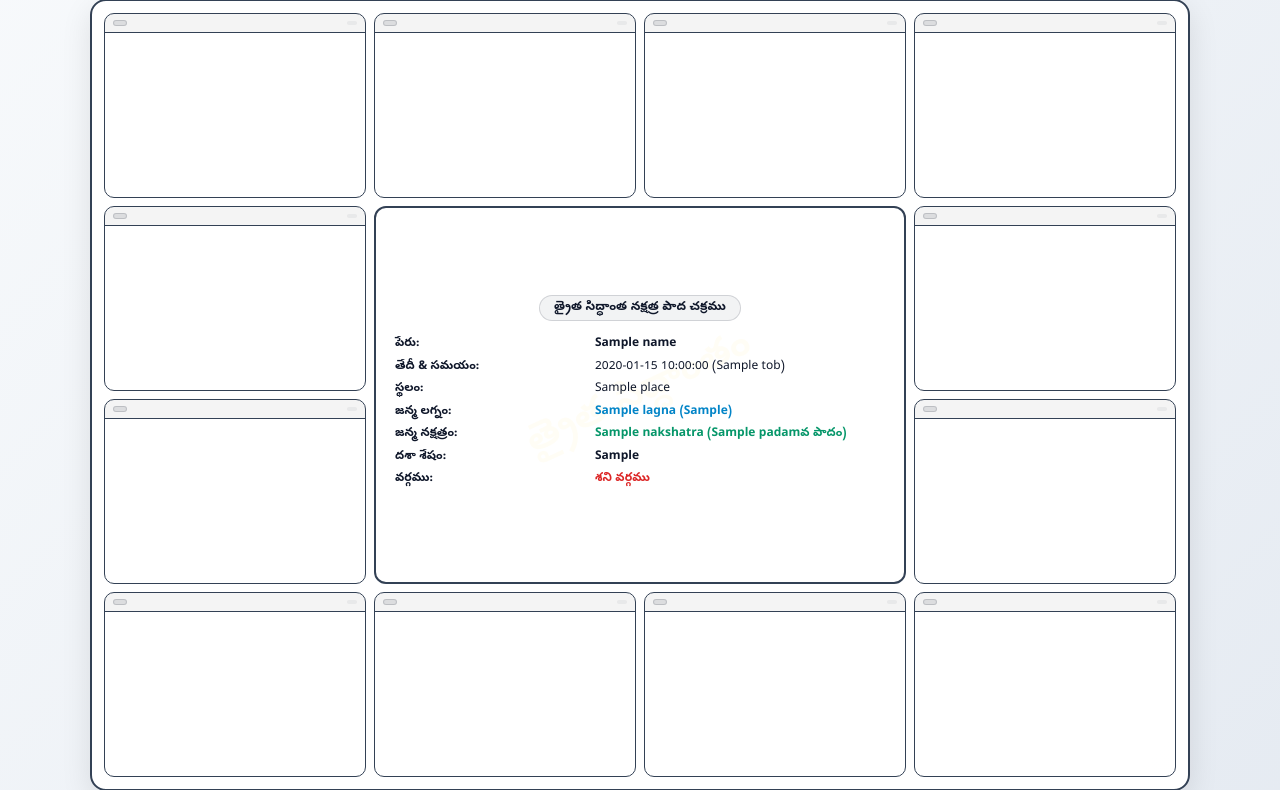
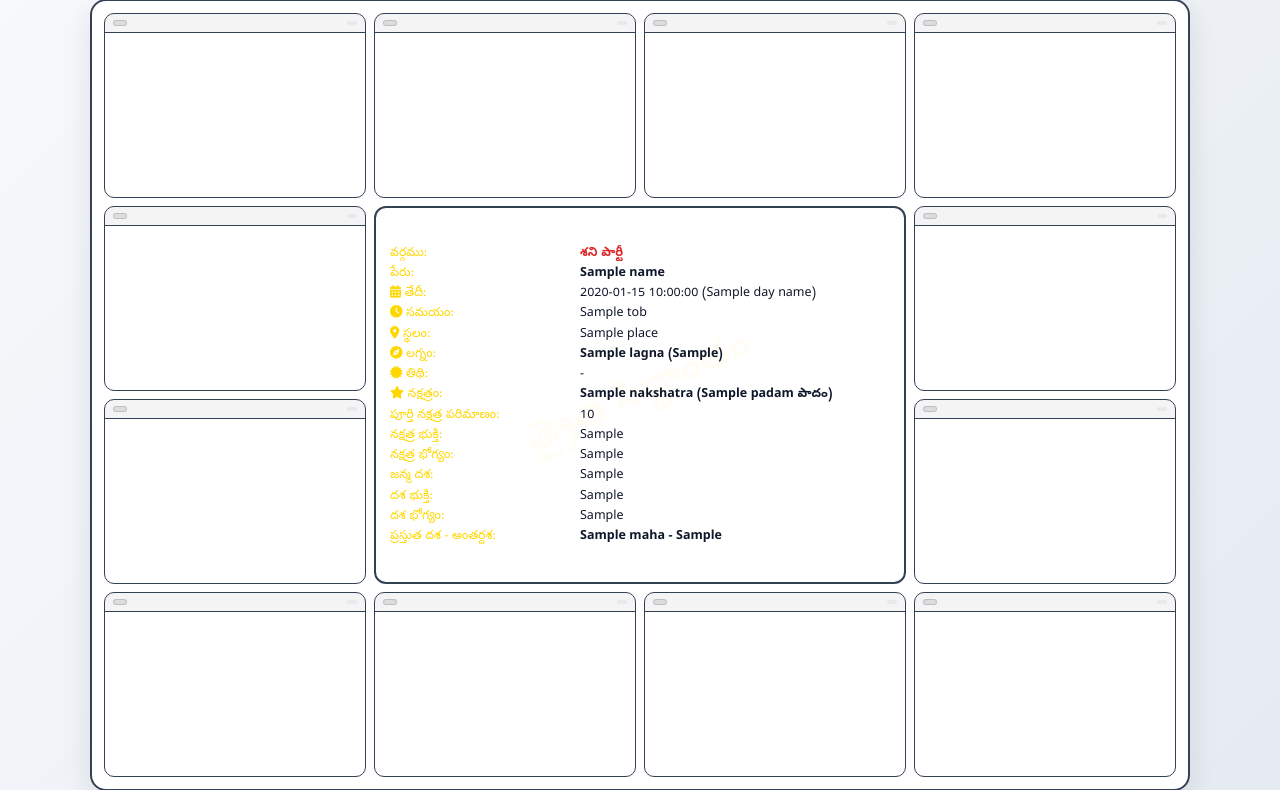
Before and after one commit to krishnareddysajjala0-pixel/YugAstro, a Flask app: template templates/nakshatra_chart.html in a window 1280 px wide. Shown: the part 164-954 px from the top of the page. Run offline with Flask 3, Linux system fonts and the light colour scheme; the template is opened without the code that fills it: most values are stand-ins (such as "Sample title", 1, 10 or a date in 2020); some libraries are stand-ins or nearby versions; some web fonts are replaced.

Commit message:
Show complete birth and dasha details in center box of nakshatra chart matching previous kundali

```diff
--- a/templates/nakshatra_chart.html
+++ b/templates/nakshatra_chart.html
@@ -842,44 +842,83 @@
       <!-- Row 2 -->
       {{ render_nak_box("కుంభం") }}
 
-      <!-- Center Box -->
+            <!-- Center Box -->
       <div class="center-box">
         <div class="center-content">
-          <span class="center-badge">{{ _('త్రైత సిద్ధాంత నక్షత్ర పాద చక్రము') }}</span>
-          <table class="center-table">
+          <table
+            style="width: 100%; border-collapse: separate; border-spacing: 0 4px; font-size: 12.5px; text-align: left; margin: 0 auto;">
             <tr>
-              <td style="font-weight: 700; width: 40%;">{{ _('పేరు:') }}</td>
-              <td style="font-weight: bold;">{{ name }}</td>
+              <td style="color: #ffd700; width: 38%; white-space: nowrap;">{{ _('వర్గము:') }}</td>
+              <td style="font-weight: bold; animation: nav-rainbow 3s linear infinite !important;">
+                {% if lagna in ["మేషం", "కర్కాటకం", "సింహం", "వృశ్చికం", "ధనస్సు", "మీనం"] %}
+                  <span style="color: var(--color-pos);">{{ _('గురు పార్టీ') }}</span>
+                {% else %}
+                  <span style="color: var(--color-neg);">{{ _('శని పార్టీ') }}</span>
+                {% endif %}
+              </td>
             </tr>
             <tr>
-              <td style="font-weight: 700;">{{ _('తేదీ & సమయం:') }}</td>
-              <td>{{ dob }} ({{ tob }})</td>
+              <td style="color: #ffd700;">{{ _('పేరు:') }}</td>
+              <td class="pdf-person-name" style="color: var(--text-main); font-weight: 700;">{{ name }}</td>
             </tr>
             <tr>
-              <td style="font-weight: 700;">{{ _('స్థలం:') }}</td>
-              <td>{{ place.split(',')[0] if ',' in place else place }}</td>
+              <td style="color: #ffd700;"><i class="fas fa-calendar-alt"></i> {{ _('తేదీ:') }}</td>
+              <td style="color: var(--text-main);">{{ dob }} ({{ day_name }})</td>
             </tr>
             <tr>
-              <td style="font-weight: 700;">{{ _('జన్మ లగ్నం:') }}</td>
-              <td style="color: var(--pada-active-color); font-weight: bold;">{{ lagna }} ({{ lagna_deg }})</td>
+              <td style="color: #ffd700;"><i class="fas fa-clock"></i> {{ _('సమయం:') }}</td>
+              <td style="color: var(--text-main);">{{ tob }}</td>
             </tr>
             <tr>
-              <td style="font-weight: 700;">{{ _('జన్మ నక్షత్రం:') }}</td>
-              <td style="color: var(--color-pos); font-weight: bold;">{{ nakshatra }} ({{ padam }}వ పాదం)</td>
+              <td style="color: #ffd700;"><i class="fas fa-map-marker-alt"></i> {{ _('స్థలం:') }}</td>
+              <td style="color: var(--text-main);">{{ place.split(',')[0] if ',' in place else place }}</td>
             </tr>
             <tr>
-              <td style="font-weight: 700;">{{ _('దశా శేషం:') }}</td>
-              <td style="font-weight: bold;">{{ nak_remaining }}</td>
+              <td style="color: #ffd700;"><i class="fas fa-compass"></i> {{ _('లగ్నం:') }}</td>
+              <td style="color: var(--text-main); font-weight: 700;">
+                {{ lagna }}
+                {% if lagna_deg is defined and lagna_deg %}
+                  (<span class="full-deg">{{ lagna_deg }}</span>)
+                {% endif %}
+              </td>
             </tr>
             <tr>
-              <td style="font-weight: 700;">{{ _('వర్గము:') }}</td>
-              <td style="font-weight: bold;">
-                {% if lagna in ["మీనం","మేషం","కర్కాటకం","సింహం","వృశ్చికం","ధనస్సు"] %}
-                  <span style="color: var(--color-pos);">గురు వర్గము</span>
-                {% else %}
-                  <span style="color: var(--color-neg);">శని వర్గము</span>
-                {% endif %}
+              <td style="color: #ffd700; white-space: nowrap;"><i class="fas fa-certificate"></i> {{ _('తిథి:') }}</td>
+              <td style="color: var(--text-main);">{{ _(tithi_paksha) }} - {{ _(tithi_name) }}</td>
+            </tr>
+            <tr>
+              <td style="color: #ffd700; white-space: nowrap;"><i class="fas fa-star"></i> {{ _('నక్షత్రం:') }}</td>
+              <td style="color: var(--text-main); font-weight: 700;">
+                {{ nakshatra }} ({{ padam }} {{ _('పాదం') }})
               </td>
+            </tr>
+            <tr>
+              <td style="color: #ffd700; white-space: nowrap;">{{ _('పూర్తి నక్షత్ర పరిమాణం:') }}</td>
+              <td style="color: var(--text-main);">{{ nak_total }}</td>
+            </tr>
+            <tr>
+              <td style="color: #ffd700; white-space: nowrap;">{{ _('నక్షత్ర భుక్తి:') }}</td>
+              <td style="color: var(--text-main);">{{ nak_elapsed }}</td>
+            </tr>
+            <tr>
+              <td style="color: #ffd700; white-space: nowrap;">{{ _('నక్షత్ర భోగ్యం:') }}</td>
+              <td style="color: var(--text-main);">{{ nak_remaining }}</td>
+            </tr>
+            <tr>
+              <td style="color: #ffd700; white-space: nowrap;">{{ _('జన్మ దశ:') }}</td>
+              <td style="color: var(--text-main);">{{ birth_dasa }}</td>
+            </tr>
+            <tr>
+              <td style="color: #ffd700; white-space: nowrap;">{{ _('దశ భుక్తి:') }}</td>
+              <td style="color: var(--text-main);">{{ gata_str }}</td>
+            </tr>
+            <tr>
+              <td style="color: #ffd700; white-space: nowrap;">{{ _('దశ భోగ్యం:') }}</td>
+              <td style="color: var(--text-main);">{{ bhogya_str }}</td>
+            </tr>
+            <tr>
+              <td style="color: #ffd700; white-space: nowrap;">{{ _('ప్రస్తుత దశ - అంతర్దశ:') }}</td>
+              <td style="color: var(--text-main); font-weight: 700;">{{ maha }} - {{ current_anthara }}</td>
             </tr>
           </table>
         </div>
```
